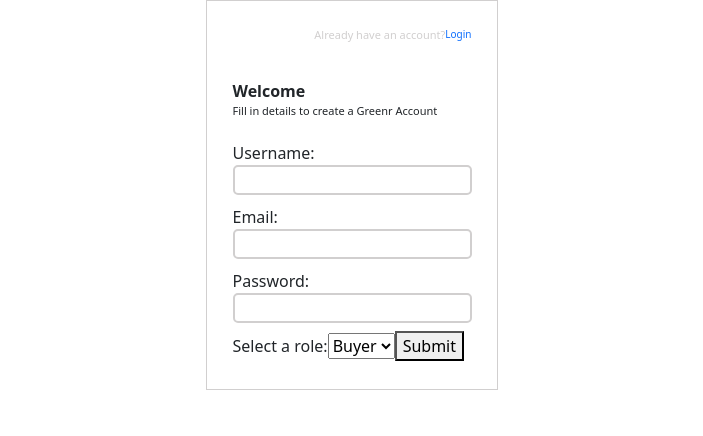
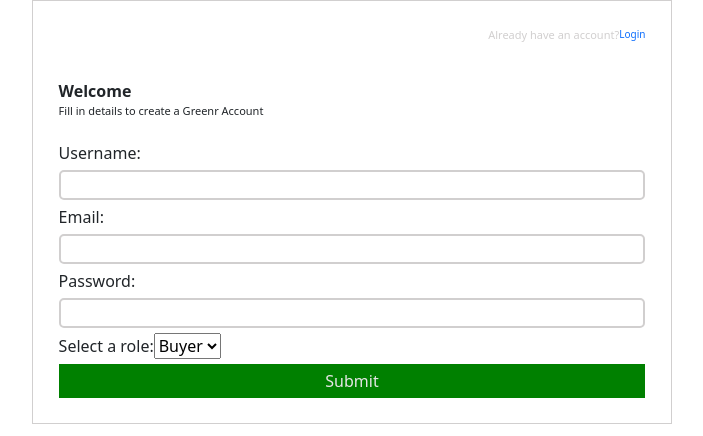
Before and after one commit to MICHAELMUNAVU83/greenr-frontend, a React (Create React App) app: page /signup in a window 1280 px wide. Shown: the top 436 px of the page, without its empty margins (288-991 px from the left). Built offline with nearby package versions, Linux system fonts and the light colour scheme; no server answers.

Commit message:
Modified the form width

```diff
--- a/src/components/SignUp/SignUp.css
+++ b/src/components/SignUp/SignUp.css
@@ -3,10 +3,11 @@
 }
 .form{
    margin: auto;
-   width: min-content;
+   width: 50%;
    padding: 2%;
    border: 1px solid rgb(209, 207, 207);
 }
+
 aside{
     display: flex;
     justify-content: right;
@@ -24,8 +25,17 @@ p{
 }
 label{
     margin:5px 0;
+
+}
+button{
+    width: 100%;
+    background-color: green;
+    border:none;
+    padding: 5px 0px;
+    color: rgb(229, 229, 229);
 }
 input{
     border: 2px solid rgb(209, 207, 207);
     border-radius: 5px;
+    width: 100%;
 }
--- a/src/components/SignUp/SignUp.js
+++ b/src/components/SignUp/SignUp.js
@@ -46,31 +46,31 @@ function SignUp({ setStoredToken }) {
       <form>
         <label>
           Username:
-          <input
+        </label>
+        <input
             type="text"
             name="name"
             value={username}
             onChange={(e) => setUsername(e.target.value)}
           />
-        </label>
         <label>
           Email:
-          <input
+        </label>
+        <input
             type="text"
             name="email"
             value={email}
             onChange={(e) => setEmail(e.target.value)}
           />
-        </label>
         <label>
           Password:
-          <input
+        </label>
+        <input
             type="text"
             name="password"
             value={password}
             onChange={(e) => setPassword(e.target.value)}
           />
-        </label>
         <label>
           Select a role:
           <select value={role} onChange={(e) => setRole(e.target.value)}>
```
